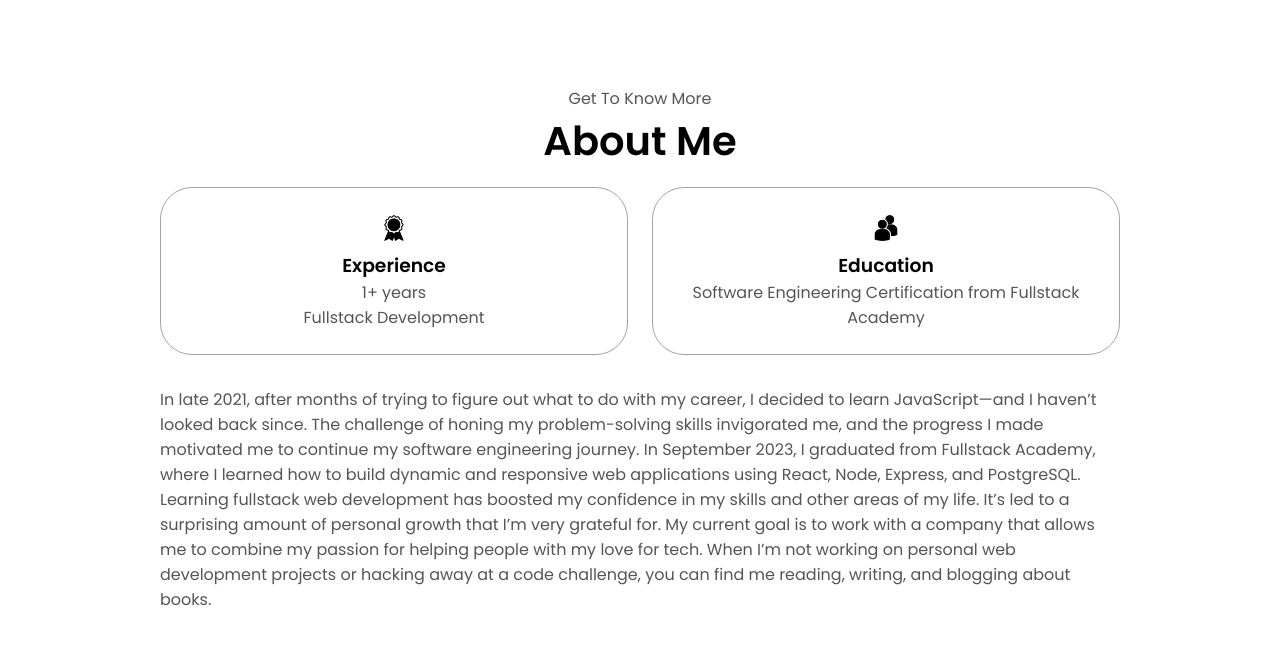
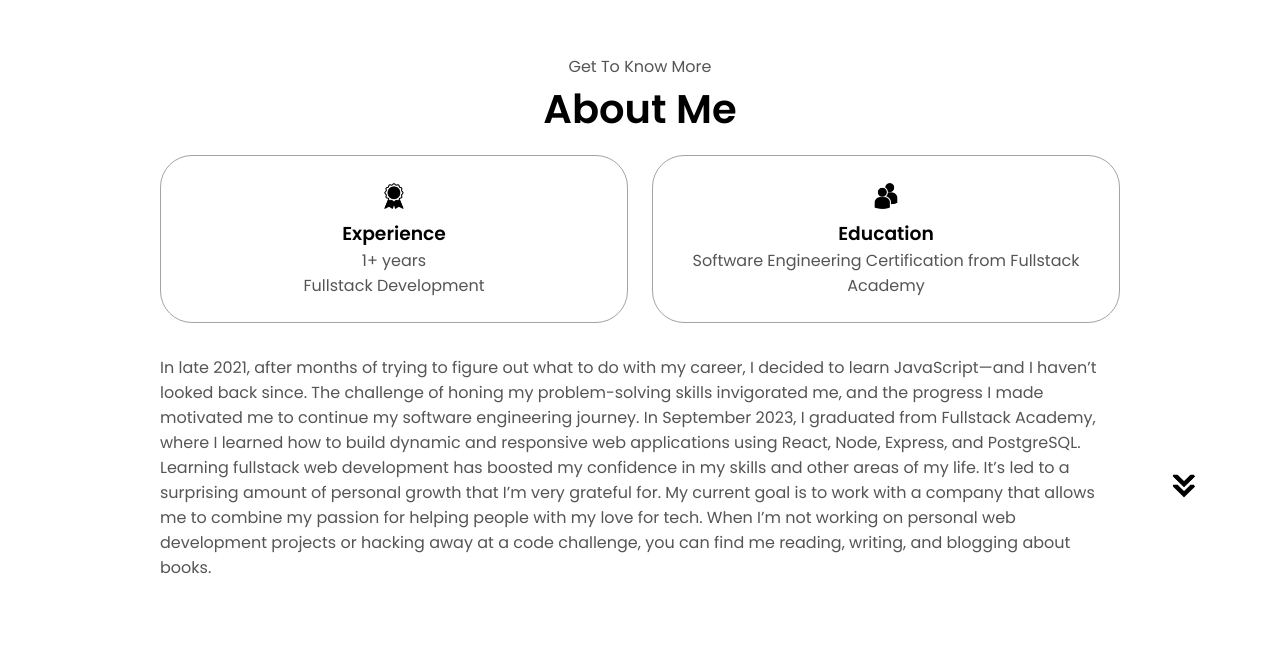
Before and after one commit to KierranyC/portfolio, a plain HTML site: page index.html in a window 1280 px wide. Shown: the part 970-1640 px from the top of the page. Drawn offline with Linux system fonts and the light colour scheme.

Commit message:
fixed arrow

```diff
--- a/style.css
+++ b/style.css
@@ -155,7 +155,7 @@ a:hover {
 /* SECTIONS */
 
 section {
-  padding-top: 10vh;
+  padding-top: 8vh;
   height: 96vh;
   margin: 0 10rem;
   /* box-sizing: border-box; */
@@ -295,7 +295,12 @@ section {
 .arrow {
   position: absolute;
   right: -5rem;
-  bottom: 2.5rem;
+  bottom: 20rem;
+}
+
+.icon.arrow:hover {
+  transform: translateY(-5px);
+  transition: transform 0.3s ease;
 }
 
 .details-container {
```
